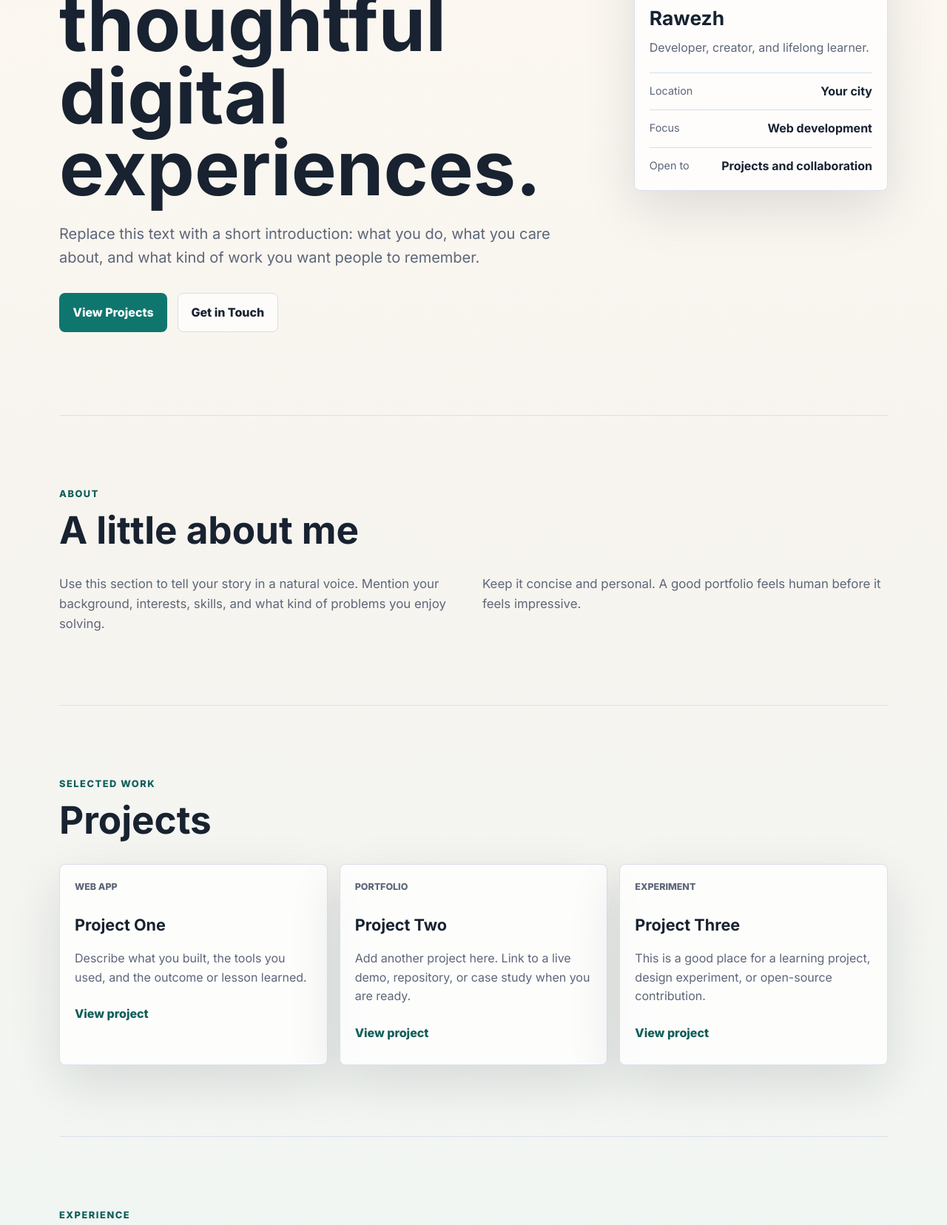
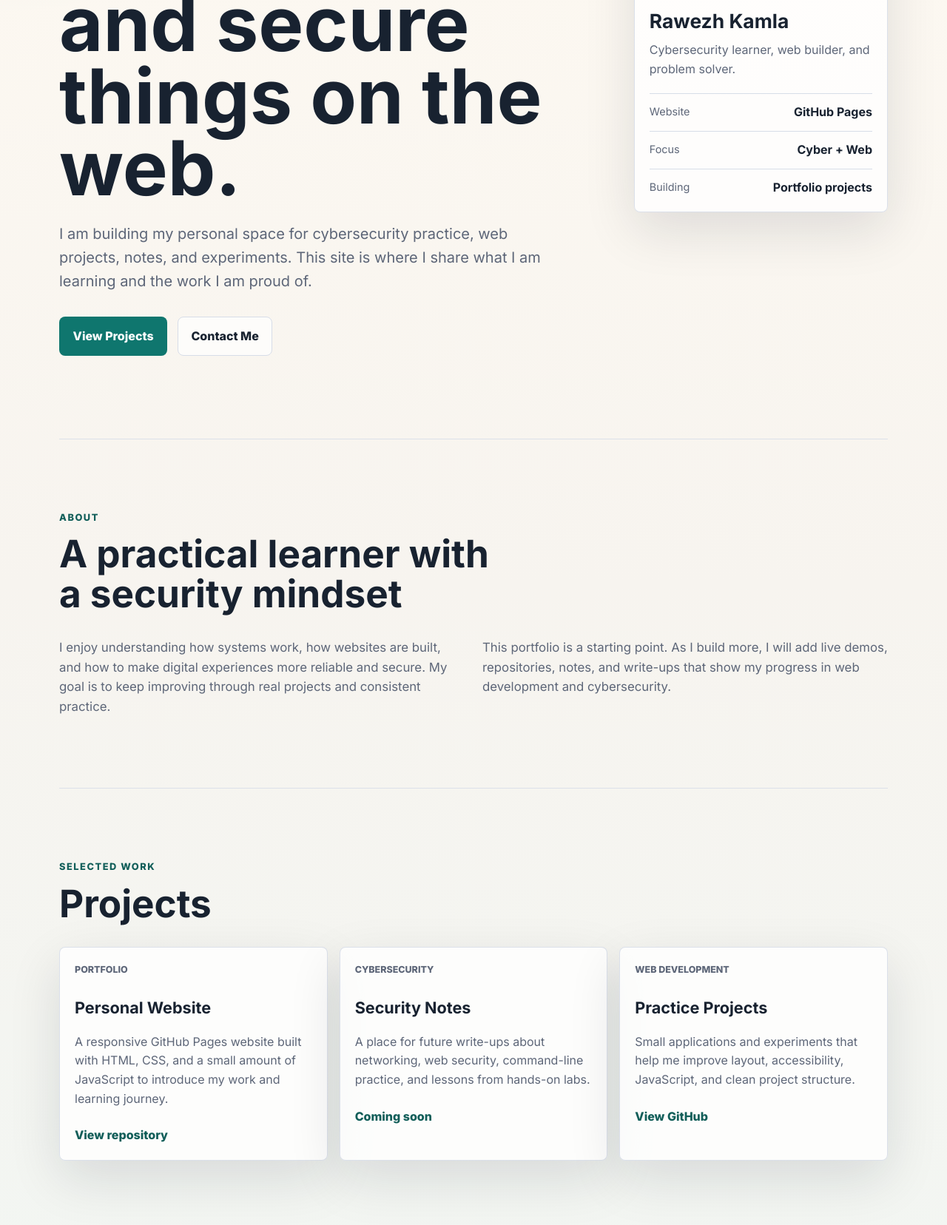
Before and after one commit to Rawezh-cyber/Rawezh-cyber.github.io, a plain HTML site: page index.html in a window 1280 px wide. Shown: the part 521-2177 px from the top of the page at 74% size. Drawn offline with Linux system fonts and the light colour scheme.

Commit message:
Improve homepage content

```diff
--- a/index.html
+++ b/index.html
@@ -5,9 +5,9 @@
     <meta name="viewport" content="width=device-width, initial-scale=1" />
     <meta
       name="description"
-      content="Personal website for Rawezh: projects, experience, and ways to get in touch."
+      content="Rawezh Kamla's personal website for cybersecurity, web projects, learning, and contact."
     />
-    <title>Rawezh | Personal Website</title>
+    <title>Rawezh Kamla | Cybersecurity & Web Projects</title>
     <link rel="preconnect" href="https://fonts.googleapis.com" />
     <link rel="preconnect" href="https://fonts.gstatic.com" crossorigin />
     <link
@@ -20,13 +20,13 @@
     <header class="site-header">
       <a class="brand" href="#home" aria-label="Rawezh home">
         <span class="brand-mark">R</span>
-        <span>Rawezh</span>
+        <span>Rawezh Kamla</span>
       </a>
 
       <nav class="site-nav" aria-label="Primary navigation">
         <a href="#about">About</a>
         <a href="#projects">Projects</a>
-        <a href="#experience">Experience</a>
+        <a href="#experience">Skills</a>
         <a href="#contact">Contact</a>
       </nav>
     </header>
@@ -34,34 +34,35 @@
     <main id="home">
       <section class="hero">
         <div class="hero-content">
-          <p class="eyebrow">Personal portfolio</p>
-          <h1>Hi, I am Rawezh. I build thoughtful digital experiences.</h1>
+          <p class="eyebrow">Cybersecurity & web development</p>
+          <h1>Hi, I am Rawezh. I build, learn, and secure things on the web.</h1>
           <p class="hero-copy">
-            Replace this text with a short introduction: what you do, what you
-            care about, and what kind of work you want people to remember.
+            I am building my personal space for cybersecurity practice, web
+            projects, notes, and experiments. This site is where I share what I
+            am learning and the work I am proud of.
           </p>
           <div class="hero-actions" aria-label="Main actions">
             <a class="button primary" href="#projects">View Projects</a>
-            <a class="button secondary" href="#contact">Get in Touch</a>
+            <a class="button secondary" href="#contact">Contact Me</a>
           </div>
         </div>
 
         <aside class="profile-panel" aria-label="Profile summary">
-          <div class="avatar" aria-hidden="true">R</div>
-          <h2>Rawezh</h2>
-          <p>Developer, creator, and lifelong learner.</p>
+          <div class="avatar" aria-hidden="true">RK</div>
+          <h2>Rawezh Kamla</h2>
+          <p>Cybersecurity learner, web builder, and problem solver.</p>
           <dl class="quick-facts">
             <div>
-              <dt>Location</dt>
-              <dd>Your city</dd>
+              <dt>Website</dt>
+              <dd>GitHub Pages</dd>
             </div>
             <div>
               <dt>Focus</dt>
-              <dd>Web development</dd>
+              <dd>Cyber + Web</dd>
             </div>
             <div>
-              <dt>Open to</dt>
-              <dd>Projects and collaboration</dd>
+              <dt>Building</dt>
+              <dd>Portfolio projects</dd>
             </div>
           </dl>
         </aside>
@@ -70,17 +71,18 @@
       <section id="about" class="section">
         <div class="section-heading">
           <p class="eyebrow">About</p>
-          <h2>A little about me</h2>
+          <h2>A practical learner with a security mindset</h2>
         </div>
         <div class="two-column">
           <p>
-            Use this section to tell your story in a natural voice. Mention your
-            background, interests, skills, and what kind of problems you enjoy
-            solving.
+            I enjoy understanding how systems work, how websites are built, and
+            how to make digital experiences more reliable and secure. My goal is
+            to keep improving through real projects and consistent practice.
           </p>
           <p>
-            Keep it concise and personal. A good portfolio feels human before it
-            feels impressive.
+            This portfolio is a starting point. As I build more, I will add live
+            demos, repositories, notes, and write-ups that show my progress in
+            web development and cybersecurity.
           </p>
         </div>
       </section>
@@ -92,71 +94,73 @@
         </div>
         <div class="project-grid">
           <article class="project-card">
-            <p class="project-type">Web App</p>
-            <h3>Project One</h3>
+            <p class="project-type">Portfolio</p>
+            <h3>Personal Website</h3>
             <p>
-              Describe what you built, the tools you used, and the outcome or
-              lesson learned.
+              A responsive GitHub Pages website built with HTML, CSS, and a small
+              amount of JavaScript to introduce my work and learning journey.
             </p>
-            <a href="#" aria-label="Open Project One">View project</a>
+            <a href="https://github.com/Rawezh-cyber/Rawezh-cyber.github.io" aria-label="Open Personal Website repository">View repository</a>
           </article>
 
           <article class="project-card">
-            <p class="project-type">Portfolio</p>
-            <h3>Project Two</h3>
+            <p class="project-type">Cybersecurity</p>
+            <h3>Security Notes</h3>
             <p>
-              Add another project here. Link to a live demo, repository, or case
-              study when you are ready.
+              A place for future write-ups about networking, web security,
+              command-line practice, and lessons from hands-on labs.
             </p>
-            <a href="#" aria-label="Open Project Two">View project</a>
+            <a href="#contact" aria-label="Ask about Security Notes">Coming soon</a>
           </article>
 
           <article class="project-card">
-            <p class="project-type">Experiment</p>
-            <h3>Project Three</h3>
+            <p class="project-type">Web Development</p>
+            <h3>Practice Projects</h3>
             <p>
-              This is a good place for a learning project, design experiment, or
-              open-source contribution.
+              Small applications and experiments that help me improve layout,
+              accessibility, JavaScript, and clean project structure.
             </p>
-            <a href="#" aria-label="Open Project Three">View project</a>
+            <a href="https://github.com/Rawezh-cyber" aria-label="Open Rawezh GitHub profile">View GitHub</a>
           </article>
         </div>
       </section>
 
       <section id="experience" class="section">
         <div class="section-heading">
-          <p class="eyebrow">Experience</p>
-          <h2>What I work with</h2>
+          <p class="eyebrow">Skills</p>
+          <h2>Tools and topics I work with</h2>
         </div>
         <div class="skills">
           <span>HTML</span>
           <span>CSS</span>
           <span>JavaScript</span>
-          <span>React</span>
           <span>GitHub Pages</span>
           <span>Responsive Design</span>
+          <span>Networking Basics</span>
+          <span>Cybersecurity</span>
+          <span>Linux Practice</span>
         </div>
       </section>
 
       <section id="contact" class="section contact-section">
         <div>
           <p class="eyebrow">Contact</p>
-          <h2>Let us build something useful.</h2>
+          <h2>Let us connect.</h2>
           <p>
-            Update these links with your real email, GitHub, LinkedIn, or other
-            profiles.
+            The best place to follow my work right now is GitHub. More contact
+            links can be added here whenever they are ready.
           </p>
         </div>
         <div class="contact-links">
+          <a href="https://github.com/Rawezh-cyber">GitHub</a>
           <a href="mailto:your.email@example.com">Email</a>
-          <a href="https://github.com/your-username">GitHub</a>
-          <a href="https://www.linkedin.com/in/your-profile">LinkedIn</a>
+          <a href="https://www.linkedin.com/">LinkedIn</a>
         </div>
       </section>
     </main>
 
     <footer class="site-footer">
-      <p>&copy; <span id="year"></span> Rawezh. All rights reserved.</p>
+      <p>&copy; <span id="year"></span> Rawezh Kamla. All rights reserved.</p>
       <a href="#home">Back to top</a>
     </footer>
 
```
